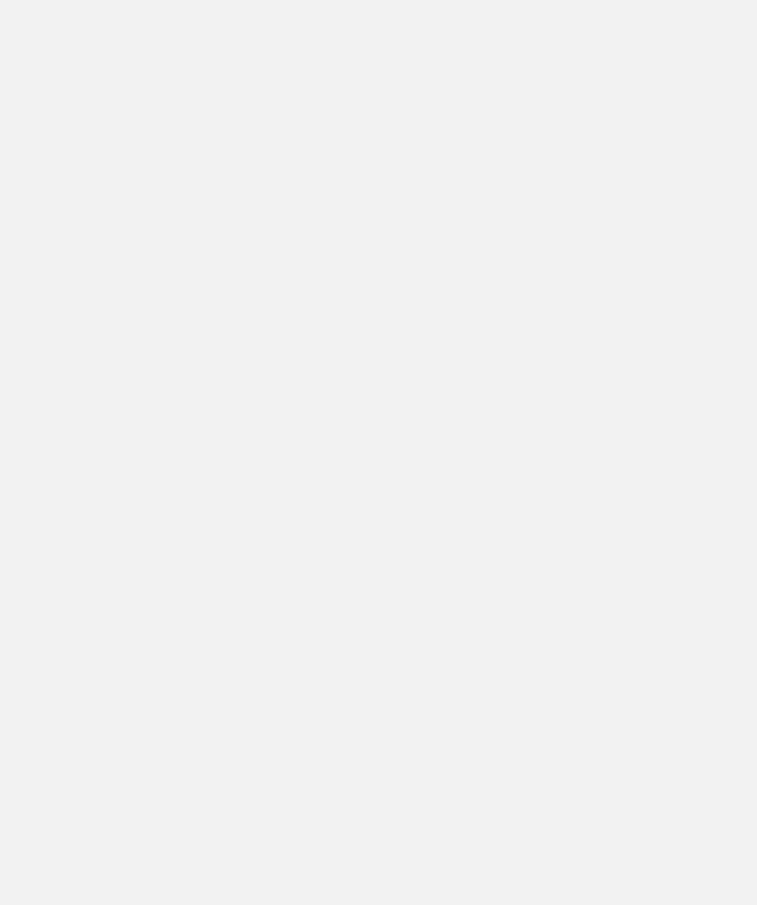
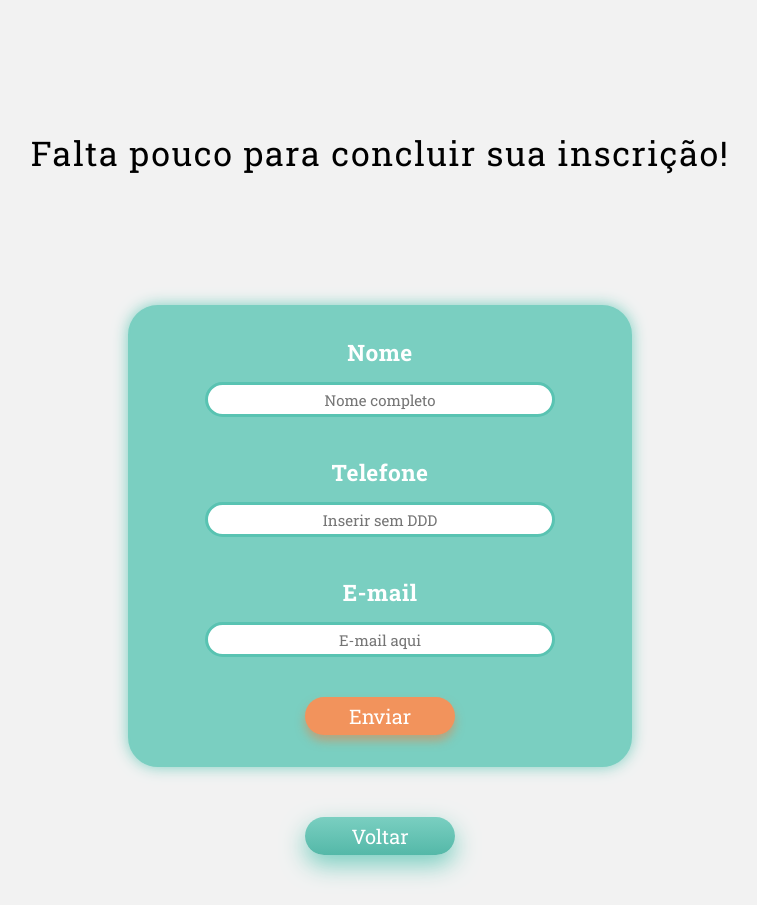
Before and after one commit to danielh-oliveira/LandingPage-Vacinas, a React (Create React App) app: page /Formulario in a window 1280 px wide. Shown: the whole page, without its empty margins (260-1017 px from the left). Before the commit the page ends 800 px from the top, so only its background shows below. Built offline with nearby package versions, Linux system fonts and the light colour scheme.

Commit message:
Rotas ok falta localStorage

```diff
--- a/src/Components/Cient/index.js
+++ b/src/Components/Cient/index.js
@@ -1,6 +1,7 @@
 import React from 'react';
 import imgCien from './img/cientistas.png';
 import * as S from './styled'
+import { Link } from 'react-router-dom';
 
 export default function Cient() {
     return(
@@ -8,7 +9,9 @@ export default function Cient() {
             <div>
                 <h1>Lorem ipsum dolor sit amet, consectetur adipiscing elit. Morbi fringilla dictum lobortis. Maecenas vel sem id risus pretium aliquam.</h1>
                 <h1>Todos os nossos funcionários são formados em <S.SpanCor>enfermagem e nutrição.</S.SpanCor></h1>
-                <S.buttonCien>CADASTRE-SE AGORA E GANHE DESCONTO</S.buttonCien>
+                    <Link to='/Formulario'>
+                        <S.buttonCien>CADASTRE-SE AGORA E GANHE DESCONTO</S.buttonCien>
+                    </Link>
             </div>
             <S.divFotoCien>
                 <img src={imgCien} alt='Dois cientistas sorrindo' />
--- /dev/null
+++ b/src/Components/Form/index.js
@@ -0,0 +1,16 @@
+import React from 'react';
+import * as S from './styled'
+
+export default function Form() {
+    return(
+        <S.formF>
+            <S.labelF>Nome</S.labelF>
+            <S.inputF placeholder='Nome completo' type='text'/>
+            <S.labelF>Telefone</S.labelF>
+            <S.inputF placeholder='Inserir sem DDD' type='tel'/>
+            <S.labelF>E-mail</S.labelF>
+            <S.inputF placeholder='E-mail aqui' type='email'/>
+            <S.buttonF>Enviar</S.buttonF>
+        </S.formF>
+    );
+}
--- /dev/null
+++ b/src/Components/Form/styled.js
@@ -0,0 +1,52 @@
+import styled from 'styled-components';
+
+export const formF = styled.form`
+    border: 2px solid #7ACFC1;
+    background: #7ACFC1;
+    box-shadow: 0px 0px 15px #7ACFC1;
+    border-radius: 30px;
+    display: flex;
+    justify-content: center;
+    flex-direction: column;
+    text-align: center;
+    padding: 30px 0;
+    width: 500px;
+    margin: 0 auto;
+`
+
+export const inputF = styled.input`
+    margin: 0 auto;
+    font-family: Roboto Slab;
+    font-size: 15px;
+    border: 3px solid #59C3B2;
+    box-sizing: border-box;
+    border-radius: 52px;
+    width: 350px;
+    height: 35px;
+    text-align: center;
+    margin-bottom: 40px;
+    background: #FFF;
+`
+
+export const labelF = styled.label`
+    font-style: normal;
+    font-weight: bold;
+    font-size: 22.652px;
+    line-height: 30px;
+    letter-spacing: 0.02em;
+    color: #FFF;
+    margin-bottom: 15px;
+`
+
+export const buttonF = styled.button`
+    font-family: Roboto Slab;
+    font-size: 20px;
+    background: #F2935C;
+    box-shadow: 0px 6px 10px rgba(227, 134, 80, 0.57);
+    border-radius: 52px;
+    color: #FFF;
+    height: 38px;
+    width: 150px;
+    margin: 0 auto;
+    cursor: pointer;
+`
--- a/src/pages/Home/index.js
+++ b/src/pages/Home/index.js
@@ -4,6 +4,7 @@ import Desc from '../../Components/Desc/'
 import Cient from '../../Components/Cient/'
 import Footer from '../../Components/Footer/';
 import imgSenhora from './img/imgSenhora.png';
+import { Link } from 'react-router-dom';
 
 import * as S from './styled';
 
@@ -19,7 +20,9 @@ export default function Home() {
                 </S.divFotoFilha>
                 <S.divEmail>
                     <S.input placeholder="Clique aqui e digite seu e-mail" type='email' />
-                    <S.button>CADASTRAR E-MAIL</S.button>
+                    <Link to="/Formulario">
+                        <S.button>CADASTRAR E-MAIL</S.button>
+                    </Link>
                 </S.divEmail>
             </S.containerHome>
             <Desc />
--- /dev/null
+++ b/src/pages/PagForm/index.js
@@ -0,0 +1,17 @@
+import React from 'react';
+import Form from '../../Components/Form/';
+import { Link } from 'react-router-dom';
+
+import * as S from './styled';
+
+export default function PagForm() {
+    return (
+        <S.mainF>
+            <S.h1F>Falta pouco para concluir sua inscrição!</S.h1F>
+            <Form />
+            <Link to="/">
+                <S.buttonV>Voltar</S.buttonV>
+            </Link>
+        </S.mainF>
+    );
+}
--- /dev/null
+++ b/src/pages/PagForm/styled.js
@@ -0,0 +1,33 @@
+import styled from 'styled-components';
+
+export const mainF = styled.main`
+    display: flex;
+    justify-content: center;
+    flex-direction: column;
+
+    & > a {
+        display: flex;
+        justify-content: center;
+        flex-direction: column;
+        text-decoration:none;
+    }
+`
+
+export const h1F = styled.h1`
+    margin: 130px 0;
+    text-align: center;
+`
+
+export const buttonV = styled.button`
+    height: 38px;
+    width: 150px;
+    margin: 50px auto;
+    cursor: pointer;
+
+    font-family: Roboto Slab;
+    font-size: 20px;
+    color: #FFF;
+    background: linear-gradient(180deg, #7ACFC1 0%, #54B8A8 100%);
+    box-shadow: 0px 10px 25px #7ACFC1;
+    border-radius: 52px;
+`
--- a/src/routes.js
+++ b/src/routes.js
@@ -2,12 +2,14 @@ import React from 'react';
 import { Switch, Route, BrowserRouter } from 'react-router-dom';
 
 import Home from './pages/Home/'
+import PagForm from './pages/PagForm';
 
 export default function Routes() {
     return(
         <BrowserRouter>
             <Switch>
                 <Route path='/' exact component={Home}/>
+                <Route path='/Formulario' component={PagForm} />
             </Switch>
         </BrowserRouter>
     );
```
